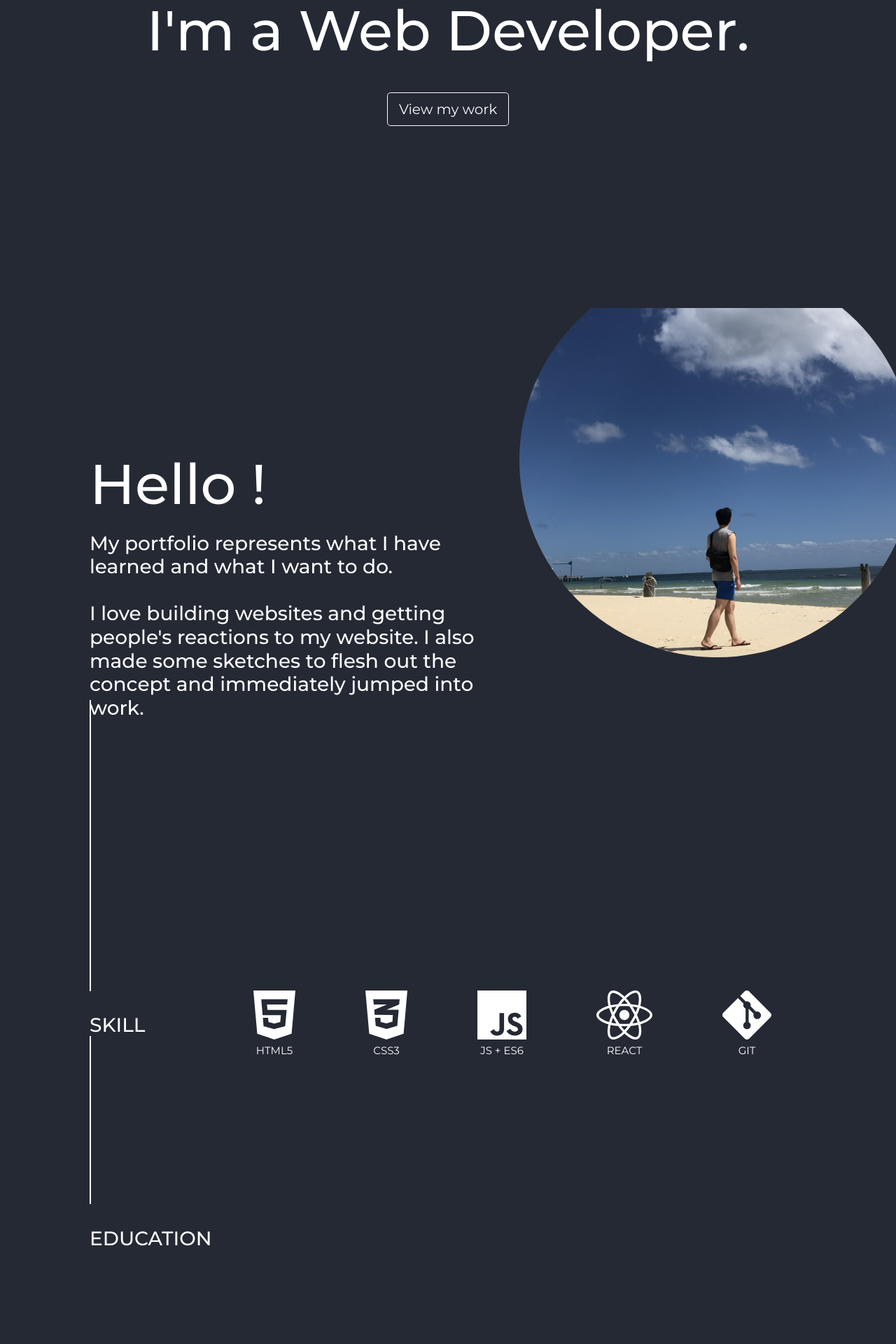
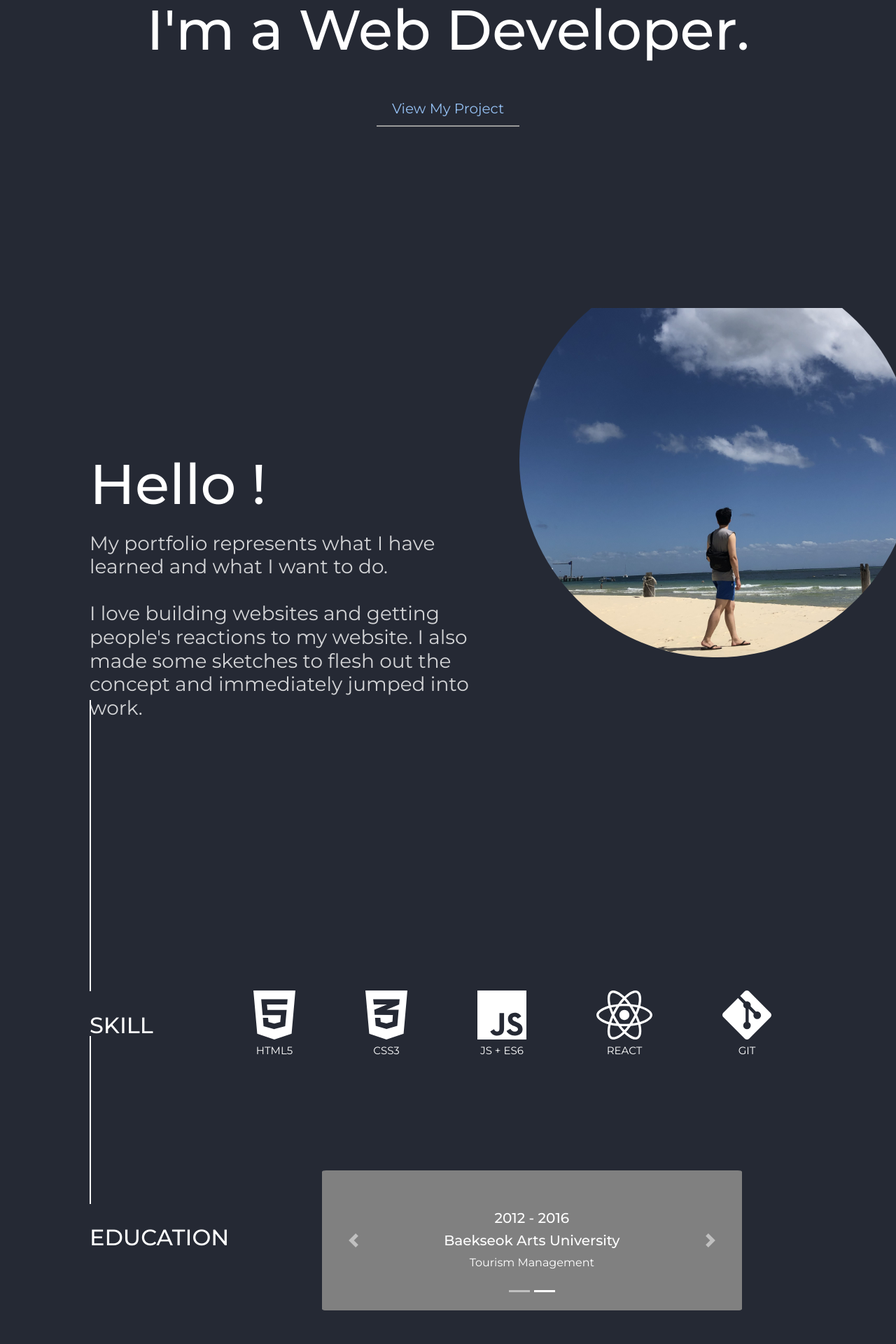
Before and after one commit to sungheeyoon/portfolio, a React (Create React App) app: page / in a window 1280 px wide. Shown: the part 360-2280 px from the top of the page at 70% size. Built offline with nearby package versions, Linux system fonts and the light colour scheme.

Commit message:
Renewal css withoout Projects

```diff
--- a/src/Components/ScrollComponent.js
+++ b/src/Components/ScrollComponent.js
@@ -8,7 +8,7 @@ function ScrollComponent({ name, id, src }) {
         to={id}
         spy={true}
         smooth={true}
-        offset={-155}
+        offset={-50}
         duration={500}
       >
         <Nav.Link href={src}>{name}</Nav.Link>
--- a/src/Components/about.js
+++ b/src/Components/about.js
@@ -11,7 +11,6 @@ import {
   faReact,
 } from "@fortawesome/free-brands-svg-icons";
 import imgMe from "../img/me.jpg";
-import { width } from "dom-helpers";
 
 const AboutContainer = styled.div`
   height: 100vh;
@@ -20,6 +19,15 @@ const AboutContainer = styled.div`
   position: relative;
   margin: 0 10%;
   z-index: -1;
+  background-color: #252934;
+  color: white;
+`;
+const AboutContainerC = styled.div`
+  height: 100vh;
+  width: 100wh;
+  display: flex;
+  position: relative;
+  margin: 0 10%;
   background-color: #252934;
   color: white;
 `;
@@ -49,11 +57,23 @@ const ControlledCarousel = () => {
   };
 
   return (
-    <Carousel activeIndex={index} onSelect={handleSelect}>
-      <Carousel.Item>
-        <div
-          style={{ height: "300px", width: "500px", backgroundColor: "grey" }}
-        ></div>
+    <Carousel
+      style={{
+        width: "600px",
+        height: "200px",
+        backgroundColor: "grey",
+        borderRadius: "1%",
+        marginRight: "9%",
+      }}
+      activeIndex={index}
+      onSelect={handleSelect}
+    >
+      <Carousel.Item
+        style={{
+          width: "600px",
+          height: "200px",
+        }}
+      >
         <Carousel.Caption>
           <h5>2016 - 2018</h5>
           <h5>Bachalor - Konkuk University</h5>
@@ -61,10 +81,12 @@ const ControlledCarousel = () => {
         </Carousel.Caption>
       </Carousel.Item>
 
-      <Carousel.Item>
-        <div
-          style={{ height: "300px", width: "00px", backgroundColor: "grey" }}
-        ></div>
+      <Carousel.Item
+        style={{
+          width: "600px",
+          height: "200px",
+        }}
+      >
         <Carousel.Caption>
           <h5>2012 - 2016</h5>
           <h5>Baekseok Arts University</h5>
@@ -116,7 +138,7 @@ const About = () => {
         <VerticalLine style={{ bottom: "0" }} />
       </AboutContainer>
 
-      <AboutContainer id="about">
+      <AboutContainerC id="about">
         <VerticalLine style={{ top: "-8%" }} />
         <div
           style={{
@@ -128,7 +150,7 @@ const About = () => {
             top: "15%",
           }}
         >
-          <h3>SKILL</h3>
+          <h2>SKILL</h2>
           <div>
             <div style={{ display: "flex", marginRight: "50%" }}>
               <IconBox>
@@ -157,19 +179,19 @@ const About = () => {
         <VerticalLine style={{ top: "30%" }} />
         <div
           style={{
+            zIndex: "1",
             position: "absolute",
             display: "flex",
             alignItems: "center",
             justifyContent: "space-between",
             width: "100%",
-            top: "48%",
+            top: "54%",
           }}
         >
-          <h3>EDUCATION</h3>
-
+          <h2>EDUCATION</h2>
           <ControlledCarousel />
         </div>
-      </AboutContainer>
+      </AboutContainerC>
     </>
   );
 };
--- a/src/Components/contact.js
+++ b/src/Components/contact.js
@@ -3,50 +3,49 @@ import { faGithub } from "@fortawesome/free-brands-svg-icons";
 import { FontAwesomeIcon } from "@fortawesome/react-fontawesome";
 import styled from "styled-components";
 const ContactContainer = styled.div`
+  height: 84vh;
+  width: 100wh;
   background-color: #252934;
   color: white;
   padding: 70px;
+  margin: 0 10%;
 `;
+
 const ContactBoxs = styled.div`
   display: flex;
-  justify-content: center;
-  margin: 20px;
+  align-items: center;
+  margin-bottom: 15px;
 `;
-const ContactBox = styled.div`
-  display: flex;
-  justify-content: center;
-  align-items: center;
-  padding: 20px;
-`;
-const ContactBoxTitle = styled.h4`
-  padding: 7px;
-`;
+
 const Contact = () => {
   return (
     <ContactContainer id="contact">
-      <h1 style={{ textAlign: "center" }}>Contact</h1>
-      <ContactBoxs>
-        <ContactBox>
-          <FontAwesomeIcon icon={faEnvelope} size="3x" />
-          <ContactBoxTitle>
-            <b>Email :</b> torushy@gmail.com
-          </ContactBoxTitle>
-        </ContactBox>
-        <ContactBox>
-          <FontAwesomeIcon icon={faPhoneAlt} size="3x" />
-          <ContactBoxTitle>
-            <b>Phone :</b> 010-4131-2898
-          </ContactBoxTitle>
-        </ContactBox>
-      </ContactBoxs>
-      <div style={{ display: "flex", justifyContent: "center" }}>
-        <a
-          href="https://github.com/sungheeyoon"
-          target="blank"
-          style={{ textDecoration: "none", color: "inherit" }}
-        >
-          <FontAwesomeIcon icon={faGithub} size="5x" />
-        </a>
+      <div
+        style={{
+          display: "flex",
+          flexDirection: "column",
+          justifyContent: "center",
+          width: "55%",
+          marginTop: "100px",
+        }}
+      >
+        <h1 style={{ fontSize: "80px", marginBottom: "40px" }}>Thank you</h1>
+        <h3>if you're interest about me or my projects,</h3>
+        <h3 style={{ marginBottom: "100px" }}>
+          Feel free to contact me with the informaion below.
+        </h3>
+        <ContactBoxs>
+          <FontAwesomeIcon icon={faEnvelope} size="2x" />
+          <h3 style={{ marginLeft: "16px" }}>torushy@gmail.com</h3>
+        </ContactBoxs>
+        <ContactBoxs>
+          <FontAwesomeIcon icon={faPhoneAlt} size="2x" />
+          <h3 style={{ marginLeft: "16px" }}>010-4131-2898</h3>
+        </ContactBoxs>
+        <ContactBoxs>
+          <FontAwesomeIcon icon={faGithub} size="2x" />
+          <h3 style={{ marginLeft: "16px" }}>https://github.com/sungheeyoon</h3>
+        </ContactBoxs>
       </div>
     </ContactContainer>
   );
--- a/src/Components/hello.js
+++ b/src/Components/hello.js
@@ -1,5 +1,6 @@
 import styled from "styled-components";
 import { Button } from "react-bootstrap";
+import ScrollComponent from "./ScrollComponent";
 
 const HomeContainer = styled.div`
   background-color: #252934;
@@ -12,7 +13,7 @@ const HomeContainer = styled.div`
   align-items: center;
 `;
 const Highlight = styled.span`
-  color: #e31b6d;
+  color: #ffa000;
 `;
 const HeaderTitle = styled.h1`
   font-size: 80px;
@@ -23,13 +24,31 @@ const Hello = () => {
     <>
       <HomeContainer id="home">
         <HeaderTitle>
-          Hi There! I'm <Highlight>Jack</Highlight>. <br />
+          Hi There! <Highlight>I'm Jack.</Highlight> <br />
           I'm a Web Developer.
         </HeaderTitle>
 
-        <Button variant="outline-light" size="lg">
-          View my work
-        </Button>
+        <button
+          type="button"
+          style={{
+            decoration: "none",
+            backgroundColor: "inherit",
+            color: "#94BFF1",
+            outline: "0",
+            borderTop: "0",
+            borderRight: "0",
+            borderLeft: "0",
+            borderBottomColor: "inherit",
+            fontSize: "20px",
+          }}
+        >
+          <ScrollComponent
+            style={{ textDecoration: "none", color: "#94BFF1" }}
+            name="View My Project"
+            id="portfolio"
+            href="#portfolio"
+          />
+        </button>
       </HomeContainer>
     </>
   );
--- a/src/styles/GlobalStyles.js
+++ b/src/styles/GlobalStyles.js
@@ -13,6 +13,21 @@ const GlobalStyle = createGlobalStyle`
 
 
     }
+    h3{
+        font-weight: 100;
+        opacity: 0.8;
+        color: #FFFFFF;
+    }
+    a:link {
+  color:#94BFF1;
+  background-color: transparent;
+  text-decoration: none;
+}
+
+
+
+
+
 `;
 
 export default GlobalStyle;
```
